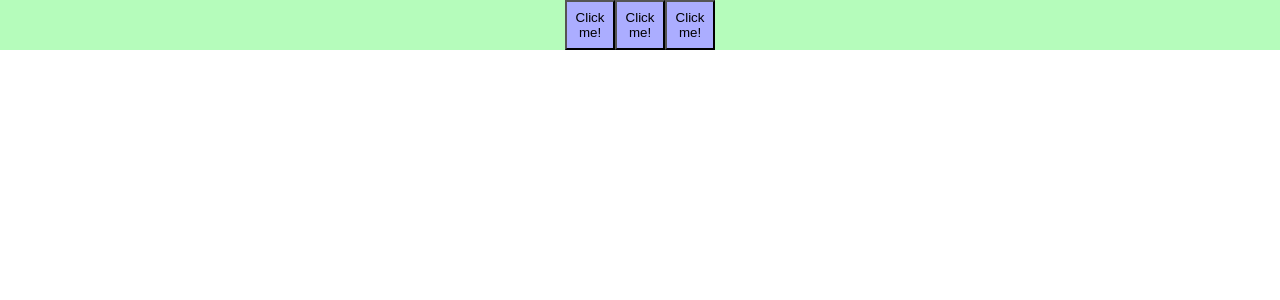
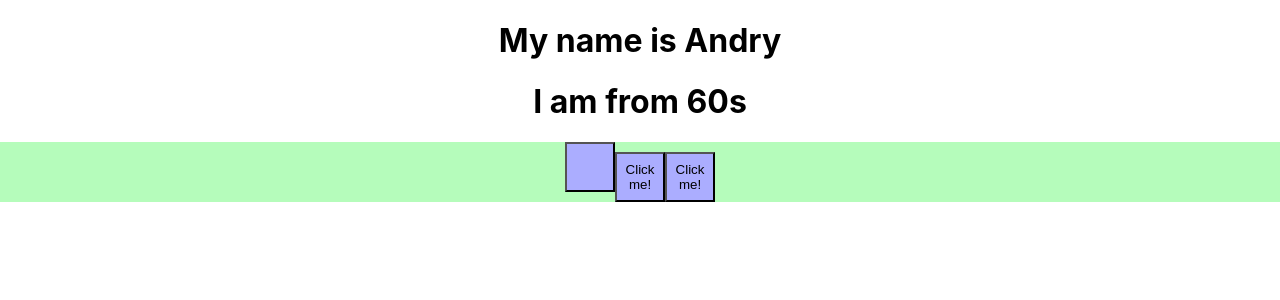
Before and after one commit to AndryFursa/project_1, a React (Create React App) app: page / in a window 1280 px wide. Shown: the top 300 px of the page. Built offline with nearby package versions, Linux system fonts and the light colour scheme.

Commit message:
data add

```diff
--- a/src/components/app/App.js
+++ b/src/components/app/App.js
@@ -1,10 +1,14 @@
 import './App.css'
+import Me from '../me/Me'
+import Data from '../../data/Data'
 
 function App() {
+  const { name, years } = Data
   return (
     <div className="App">
+      <Me name={name} years={years} />
       <header className="App-header">
-        <button className="buttons">Click me!</button>
+        <button className="buttons"></button>
         <button className="buttons">Click me!</button>
         <button className="buttons">Click me!</button>
       </header>
--- /dev/null
+++ b/src/components/me/Me.js
@@ -0,0 +1,9 @@
+const Me = ({ name, years }) => {
+  return (
+    <div>
+      <h1>My name is {name}</h1>
+      <h1>I am from {years}s </h1>
+    </div>
+  )
+}
+export default Me
--- /dev/null
+++ b/src/data/Data.js
@@ -0,0 +1,8 @@
+const Data = {
+  name: 'Andry',
+  surname: 'Lennon',
+  music: 'pop',
+  years: '60',
+}
+
+export default Data
```
